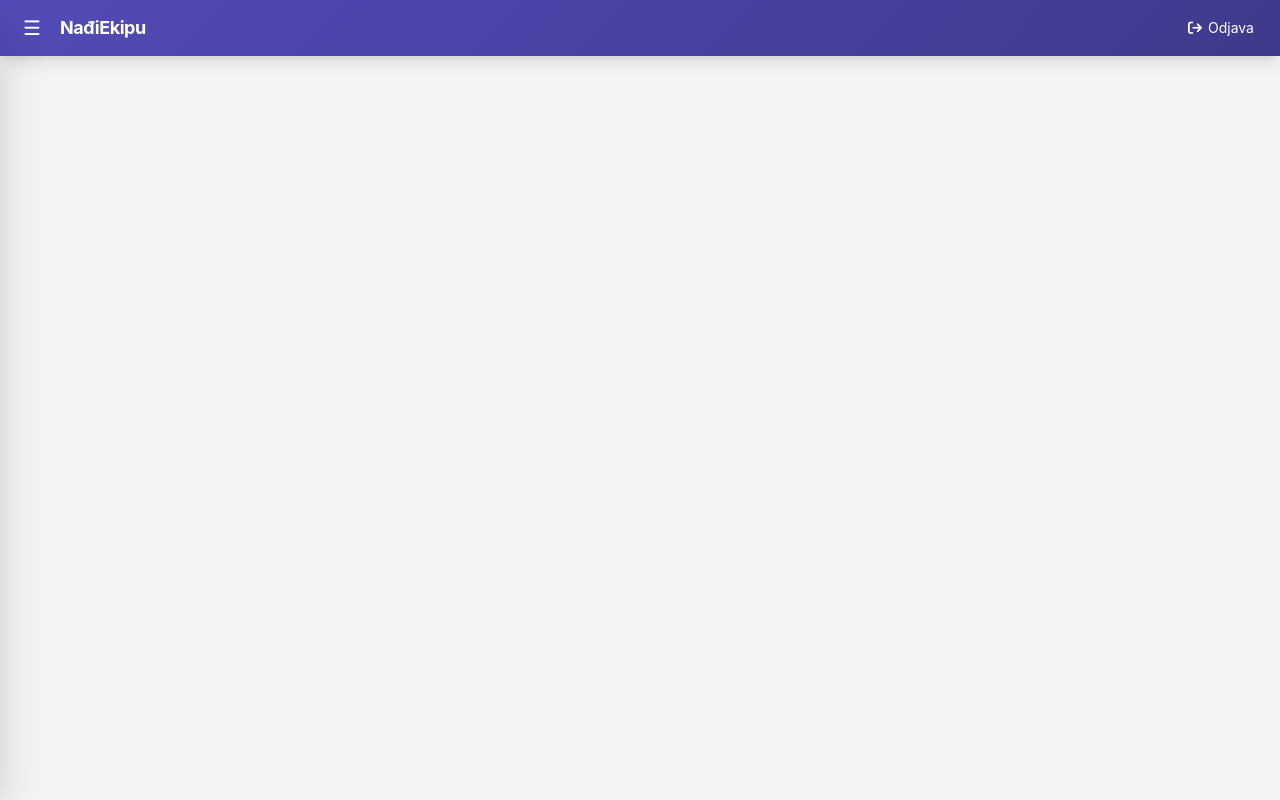
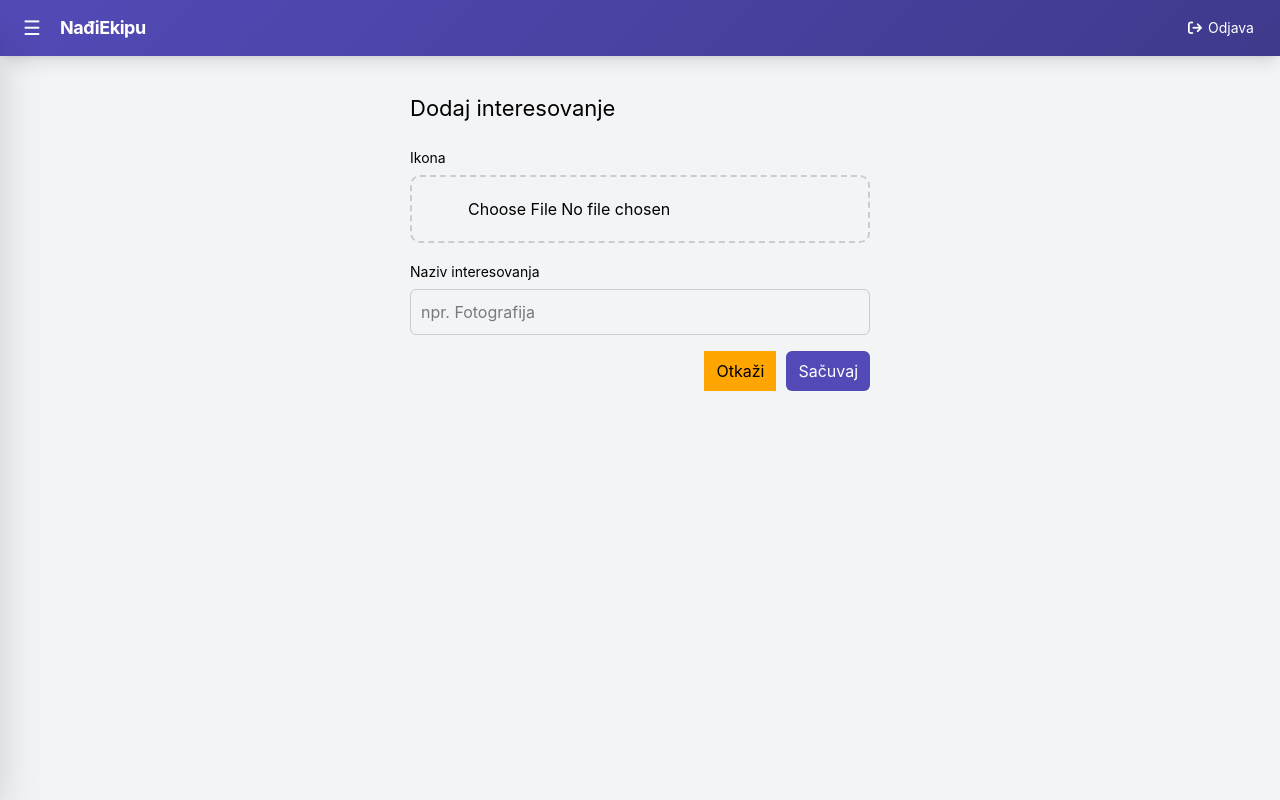
Before and after one commit to dusanveljkovic/NadjiEkipu, a React (Vite) app: page /add-interest in a window 1280 px wide. Built offline with nearby package versions, Linux system fonts and the light colour scheme.

Commit message:
init addInterest

```diff
--- a/src/App.jsx
+++ b/src/App.jsx
@@ -11,6 +11,7 @@ import AdminAllUsers from "./pages/AdminAllUsers";
 import MyInterests from "./pages/MyInterests";
 import MyActivites from "./pages/MyActivities"
 import CreateActivity from "./pages/CreateActivity";
+import AddInterest from "./pages/AddInterest";
 
 function App() {
   const location = useLocation();
@@ -32,6 +33,7 @@ function App() {
           <Route path="/my-interests" element={<MyInterests />}/>
           <Route path="/my-activities" element={<MyActivites />}/>
           <Route path="create-activity" element={<CreateActivity />}/>
+          <Route path="/add-interest" element={<AddInterest/>}/>
         </Routes>
       </div>
     </div>
--- /dev/null
+++ b/src/pages/AddInterest.jsx
@@ -0,0 +1,116 @@
+import { useState } from "react";
+import { useNavigate } from "react-router-dom";
+
+export default function AddInterest() {
+  const [name, setName] = useState("");
+  const [icon, setIcon] = useState(null);
+  const [preview, setPreview] = useState(null);
+
+  const navigate = useNavigate();
+
+  const handleImageChange = (e) => {
+    const file = e.target.files[0];
+    if (file) {
+      setIcon(file);
+      setPreview(URL.createObjectURL(file));
+    }
+  };
+
+  const handleCancel = (e) => {
+    e.preventDefault();
+
+    console.log("Dodavanje interesovanja otkazano");
+    navigate("/my-interests");
+  }
+
+  const handleSubmit = (e) => {
+    e.preventDefault();
+
+    // ovde šalješ na backend
+    console.log({
+      name,
+      icon,
+    });
+    navigate("/my-interests");
+  };
+
+  return (
+    <div style={{ maxWidth: 500, margin: "0 auto", padding: 20 }}>
+
+      <h1 style={{ fontSize: 22, marginBottom: 20 }}>
+        Dodaj interesovanje
+      </h1>
+
+      <form onSubmit={handleSubmit} style={{ display: "flex", flexDirection: "column", gap: 16 }}>
+
+        {/* Upload ikone */}
+        <div>
+          <label style={{ fontSize: 14 }}>Ikona</label>
+
+          <div
+            style={{
+              marginTop: 6,
+              border: "2px dashed #ccc",
+              borderRadius: 10,
+              padding: 20,
+              textAlign: "center",
+              cursor: "pointer"
+            }}
+          >
+            <input type="file" accept="image/*" onChange={handleImageChange} />
+
+            {preview && (
+              <div style={{ marginTop: 10 }}>
+                <img
+                  src={preview}
+                  alt="preview"
+                  style={{ width: 60, height: 60, objectFit: "cover", borderRadius: 8 }}
+                />
+              </div>
+            )}
+          </div>
+        </div>
+
+        {/* Naziv */}
+        <div>
+          <label style={{ fontSize: 14 }}>Naziv interesovanja</label>
+          <input
+            type="text"
+            value={name}
+            onChange={(e) => setName(e.target.value)}
+            placeholder="npr. Fotografija"
+            style={{
+              marginTop: 6,
+              padding: "10px",
+              borderRadius: "6px",
+              border: "1px solid #ccc",
+              width: "100%"
+            }}
+          />
+        </div>
+
+        {/* Dugmad */}
+        <div style={{ display: "flex", justifyContent: "flex-end", gap: 10 }}>
+          <button type="button" style={{ padding: "8px 12px", backgroundColor: "orange" }} onClick={handleCancel}>
+            Otkaži
+          </button>
+
+          <button
+            type="submit"
+            style={{
+              padding: "8px 12px",
+              background: "#534AB7",
+              color: "#fff",
+              border: "none",
+              borderRadius: 6,
+              cursor: "pointer"
+            }}
+          >
+            Sačuvaj
+          </button>
+        </div>
+
+      </form>
+    </div>
+  );
+}
--- a/src/pages/MyInterests.jsx
+++ b/src/pages/MyInterests.jsx
@@ -1,4 +1,5 @@
 import { useState, useMemo, useRef } from "react";
+import { useNavigate } from "react-router-dom";
 
 const ALL_HOBBIES = [
   { id: 1,  name: "Fudbal",          icon: "⚽", members: 1243 },
@@ -225,6 +226,13 @@ export default function HobbiesPage() {
   const [search, setSearch]         = useState("");
   const [userHobbies, setUserHobbies] = useState({});   // { hobbyId: skillLevel }
 
+
+  const navigate = useNavigate();
+
+  const handleAddInterest = () => {
+    navigate("/add-interest");
+  };
+
   const toggleHobby = (id) => {
     setUserHobbies((prev) => {
       if (prev[id] !== undefined) {
@@ -264,14 +272,42 @@ export default function HobbiesPage() {
     >
       <div style={{ maxWidth: 860, margin: "0 auto", display: "flex", flexDirection: "column", gap: 20 }}>
 
+        <div style={{ maxWidth: 860, margin: "0 auto", display: "flex", flexDirection: "column", gap: 20 }}>
+
           {/* Header */}
-        <div style={{ display: "flex", alignItems: "flex-start", justifyContent: "space-between", gap: 12 }}>
-          <div>
-            <h1 style={{ fontSize: 22, fontWeight: 500, color: "#1a1a18", margin: 0 }}>Interesovanja</h1>
-            <p style={{ fontSize: 12, color: "#9ca3a0", marginTop: 4 }}>
+          <div style={{ display: "flex", justifyContent: "space-between", alignItems: "flex-start" }}>
+
+            {/* Leva strana */}
+            <div style={{ display: "flex", flexDirection: "column", gap: 4 }}>
+
+              {/* Red 1: naslov + dugme */}
+              <div style={{ display: "flex", justifyContent: "space-between", gap: 10 }}>
+                <h1 style={{ fontSize: 22, fontWeight: 500, color: "#1a1a18", margin: 0 }}>
+                  Interesovanja
+                </h1>
+
+                <button
+                  style={{
+                    padding: "6px 12px",
+                    borderRadius: "6px",
+                    border: "1px solid #ccc",
+                    background: "#fff",
+                    cursor: "pointer",
+                    fontSize: 12
+                  }}
+                  onClick={handleAddInterest}
+                >
+                  Dodaj interesovanje
+                </button>
+              </div>
+
+              {/* Red 2: opis */}
+              <p style={{ fontSize: 12, color: "#9ca3a0", margin: 0 }}>
                 {ALL_HOBBIES.length} interesovanja &middot; {selectedCount > 0 ? `${selectedCount} odabrano` : "nijedno nije odabrano"}
               </p>
             </div>
+
+            {/* Desna strana (badge) */}
             {selectedCount > 0 && (
               <div
                 style={{
@@ -293,6 +329,8 @@ export default function HobbiesPage() {
                 {selectedCount} odabrano
               </div>
             )}
+
+          </div>
         </div>
 
         {/* Search */}
```
Lines whose indentation alone changed are shown as unchanged.
